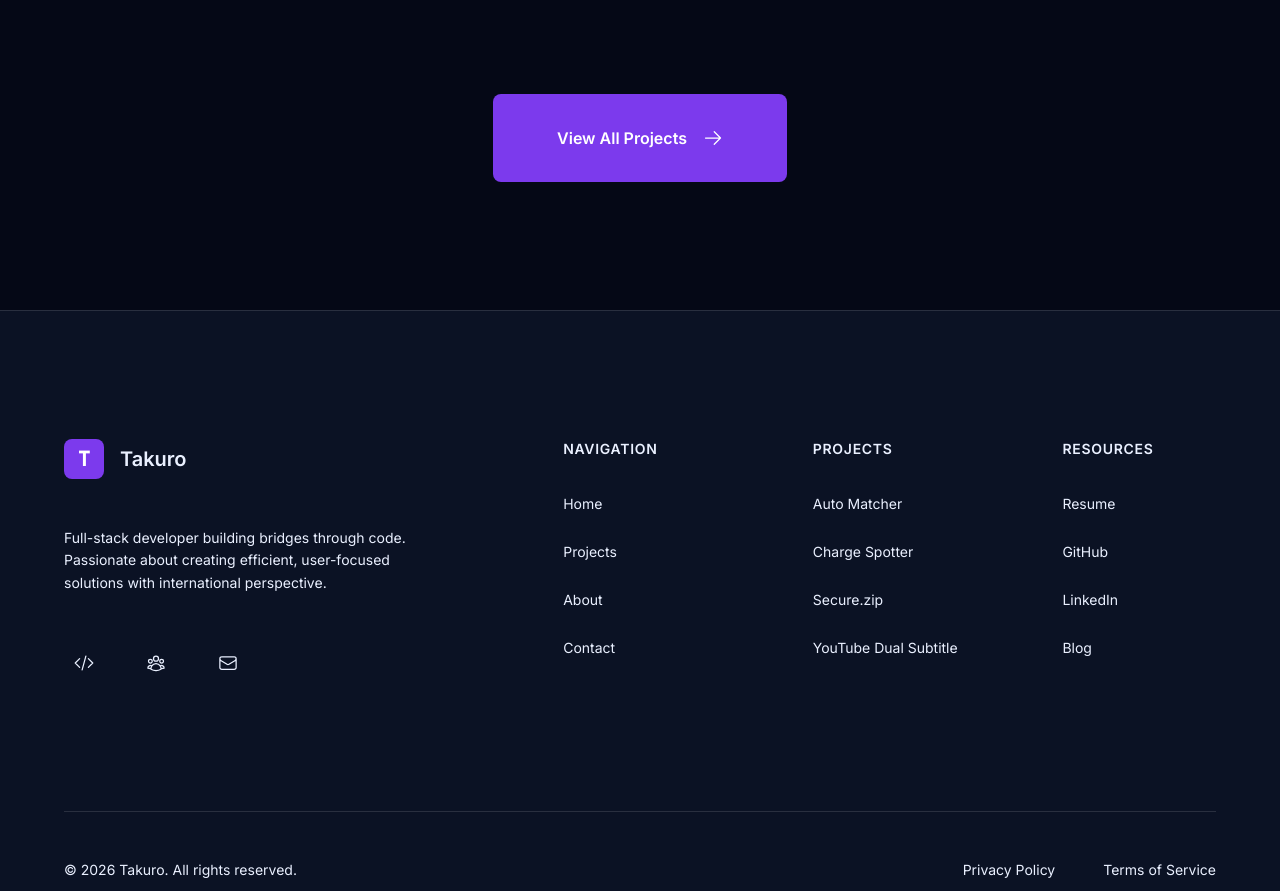
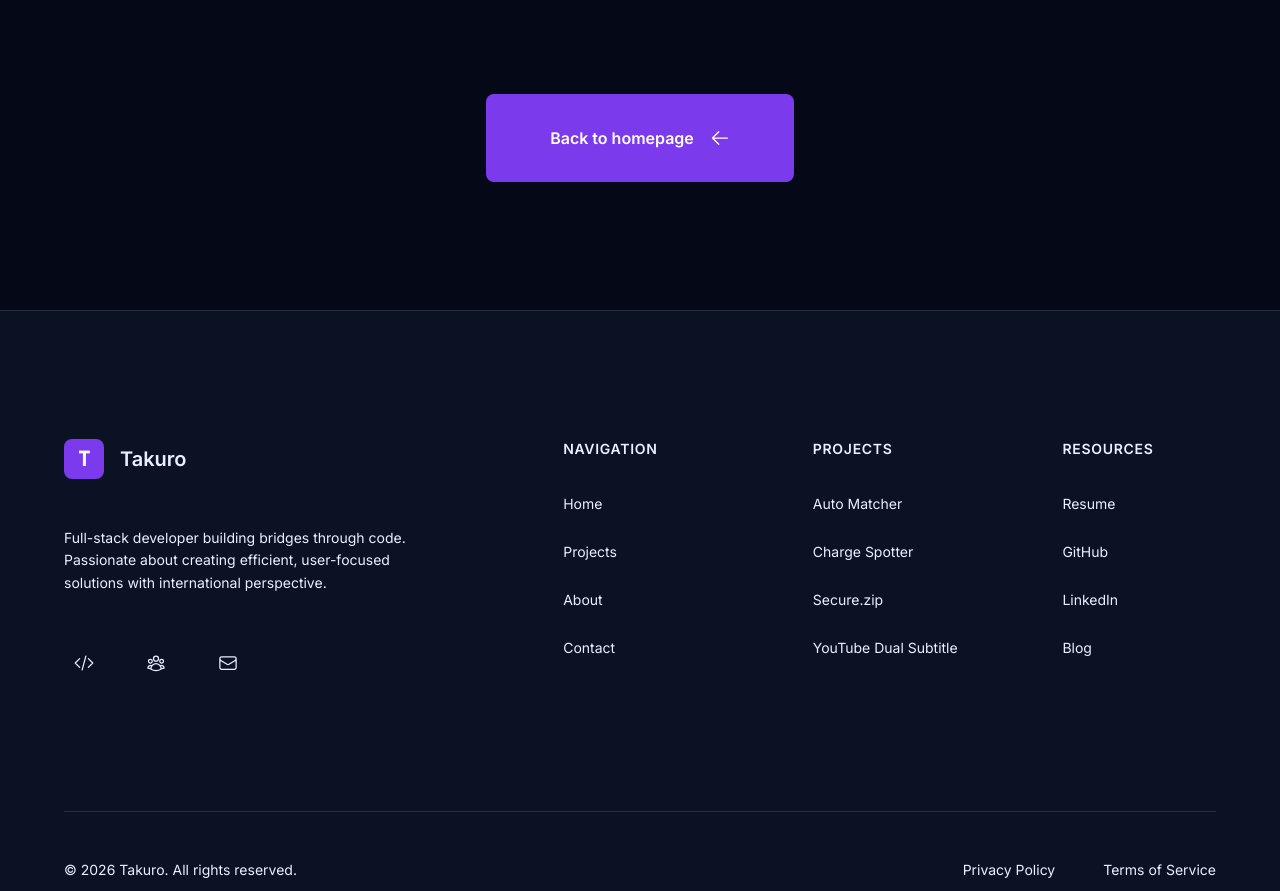
Before and after one commit to takuroakiyama0212/portfolio-nextjs, a Next.js app: page /projects-showcase in a window 1280 px wide. Shown: the part 2547-3438 px from the top of the page. Built offline with nearby package versions, Linux system fonts and the light colour scheme.

Commit message:
Limit homepage projects to four and add back navigation on showcase

```diff
--- a/src/app/homepage/components/ProjectHighlights.tsx
+++ b/src/app/homepage/components/ProjectHighlights.tsx
@@ -14,7 +14,11 @@ interface Project {
   url?: string;
 }
 
-const ProjectHighlights = () => {
+interface ProjectHighlightsProps {
+  showAll?: boolean;
+}
+
+const ProjectHighlights = ({ showAll = false }: ProjectHighlightsProps) => {
   const featuredProjects: Project[] = [
   {
     id: 1,
@@ -67,6 +71,7 @@ const ProjectHighlights = () => {
     url: 'https://weather-atmosphere.vercel.app/'
   }];
 
+  const displayedProjects = showAll ? featuredProjects : featuredProjects.slice(0, 4);
 
   return (
     <section className="py-20 lg:py-32 bg-background">
@@ -87,7 +92,7 @@ const ProjectHighlights = () => {
 
         {/* Projects Grid */}
         <div className="grid md:grid-cols-2 gap-8 mb-12">
-          {featuredProjects.map((project) =>
+          {displayedProjects.map((project) =>
           <div
             key={project.id}
             className="group bg-surface rounded-2xl overflow-hidden border border-border hover:border-primary hover:shadow-elevation transition-all duration-base">
@@ -150,15 +155,23 @@ const ProjectHighlights = () => {
           )}
         </div>
 
-        {/* View All Projects CTA */}
+        {/* CTA */}
         <div className="text-center">
+          {showAll ? (
+            <Link
+              href="/"
+              className="inline-flex items-center gap-2 px-8 py-4 bg-primary text-primary-foreground rounded-lg font-semibold hover:bg-primary/90 hover:shadow-elevation hover:-translate-y-1 transition-all duration-base">
+              Back to homepage
+              <Icon name="ArrowLeftIcon" size={20} />
+            </Link>
+          ) : (
             <Link
               href="/projects-showcase"
               className="inline-flex items-center gap-2 px-8 py-4 bg-primary text-primary-foreground rounded-lg font-semibold hover:bg-primary/90 hover:shadow-elevation hover:-translate-y-1 transition-all duration-base">
-
               View All Projects
               <Icon name="ArrowRightIcon" size={20} />
             </Link>
+          )}
         </div>
       </div>
     </section>);
--- a/src/app/projects-showcase/page.tsx
+++ b/src/app/projects-showcase/page.tsx
@@ -8,7 +8,7 @@ export default function ProjectsShowcasePage() {
     <div className="min-h-screen bg-background">
       <Header />
       <main>
-        <ProjectHighlights />
+        <ProjectHighlights showAll />
       </main>
       <Footer />
     </div>
```
Lines whose indentation alone changed are shown as unchanged.
